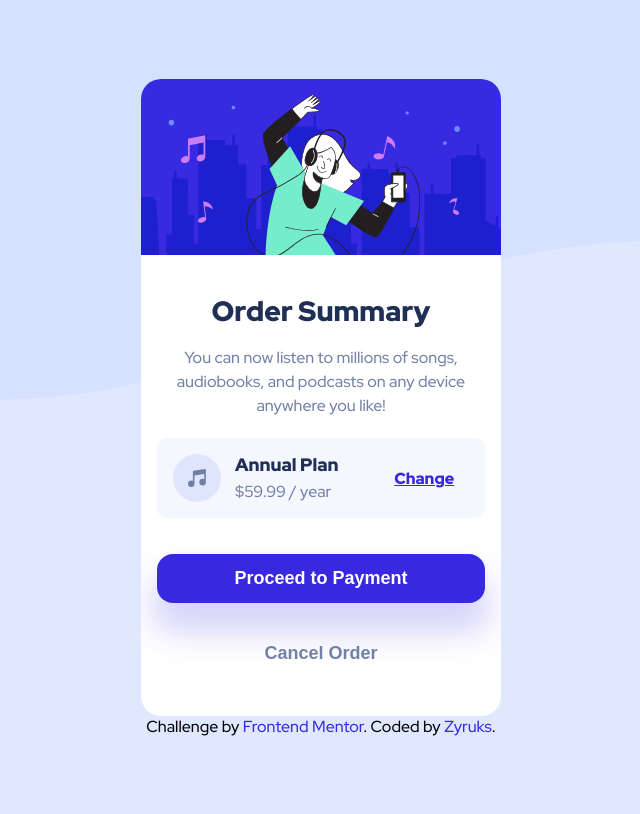
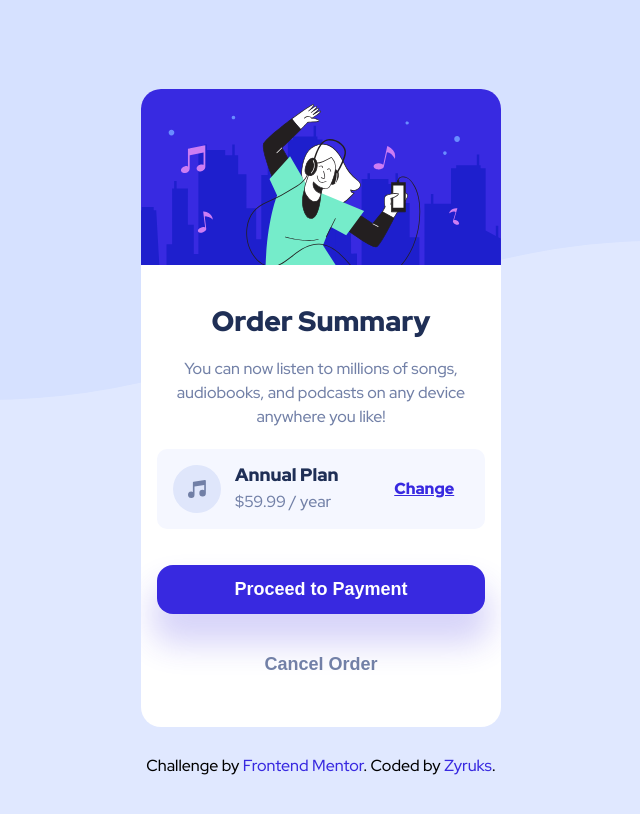
Before and after one commit to Zyruks/order-summary-component, a website: page src/index.html in a window 1280 px wide. Shown: the whole page, without its empty margins (319-959 px from the left). Drawn offline with nearby package versions, Linux system fonts and the light colour scheme; files that its build step writes are made by us from their sources.

Commit message:
move attribution

```diff
--- a/src/scss/globals/_boilerplate.scss
+++ b/src/scss/globals/_boilerplate.scss
@@ -56,3 +56,8 @@ a {
     color: var(--desaturated-blue);
   }
 }
+
+.attribution {
+  position: absolute;
+  inset-block-end: 3%;
+}
```
